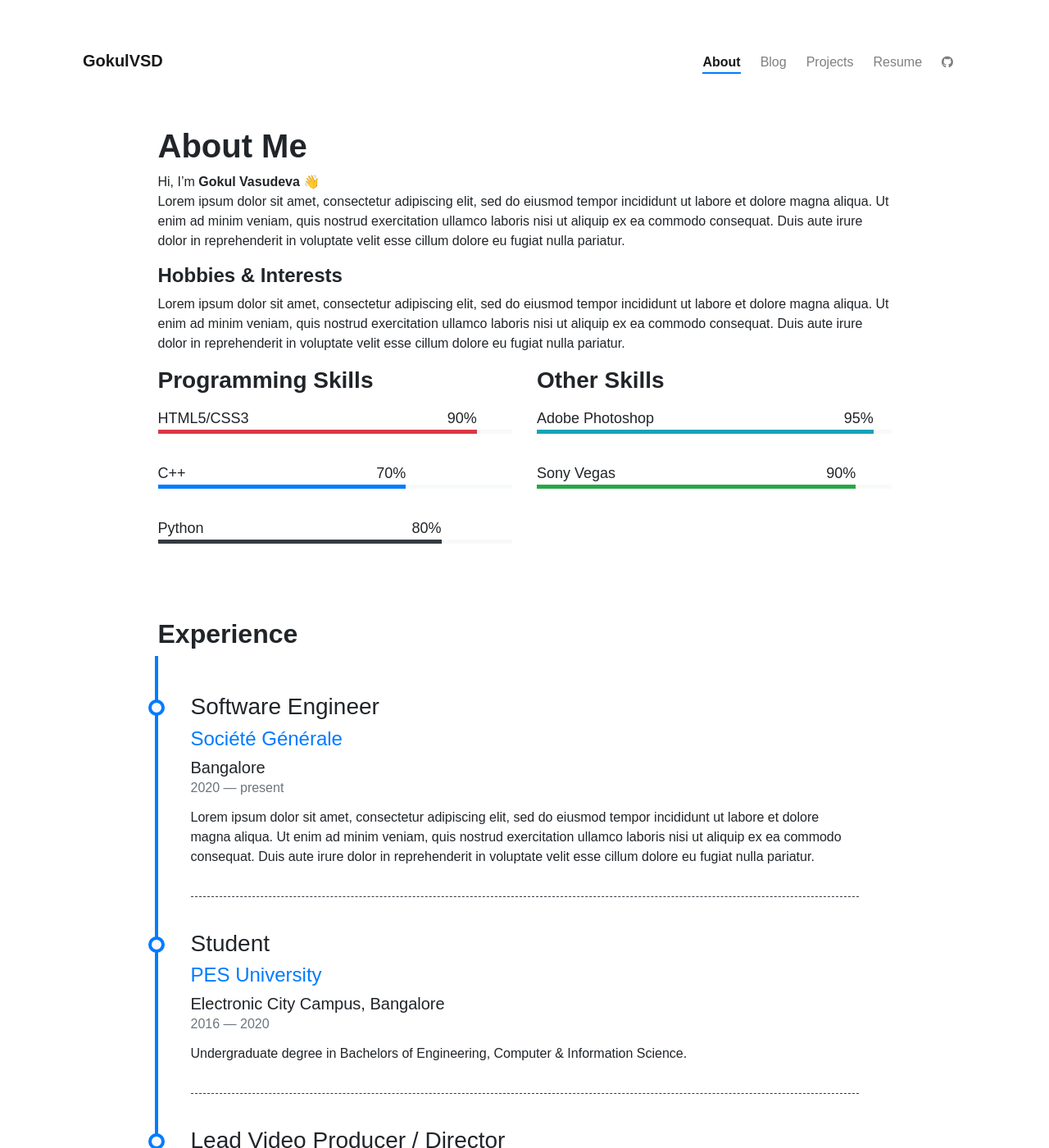
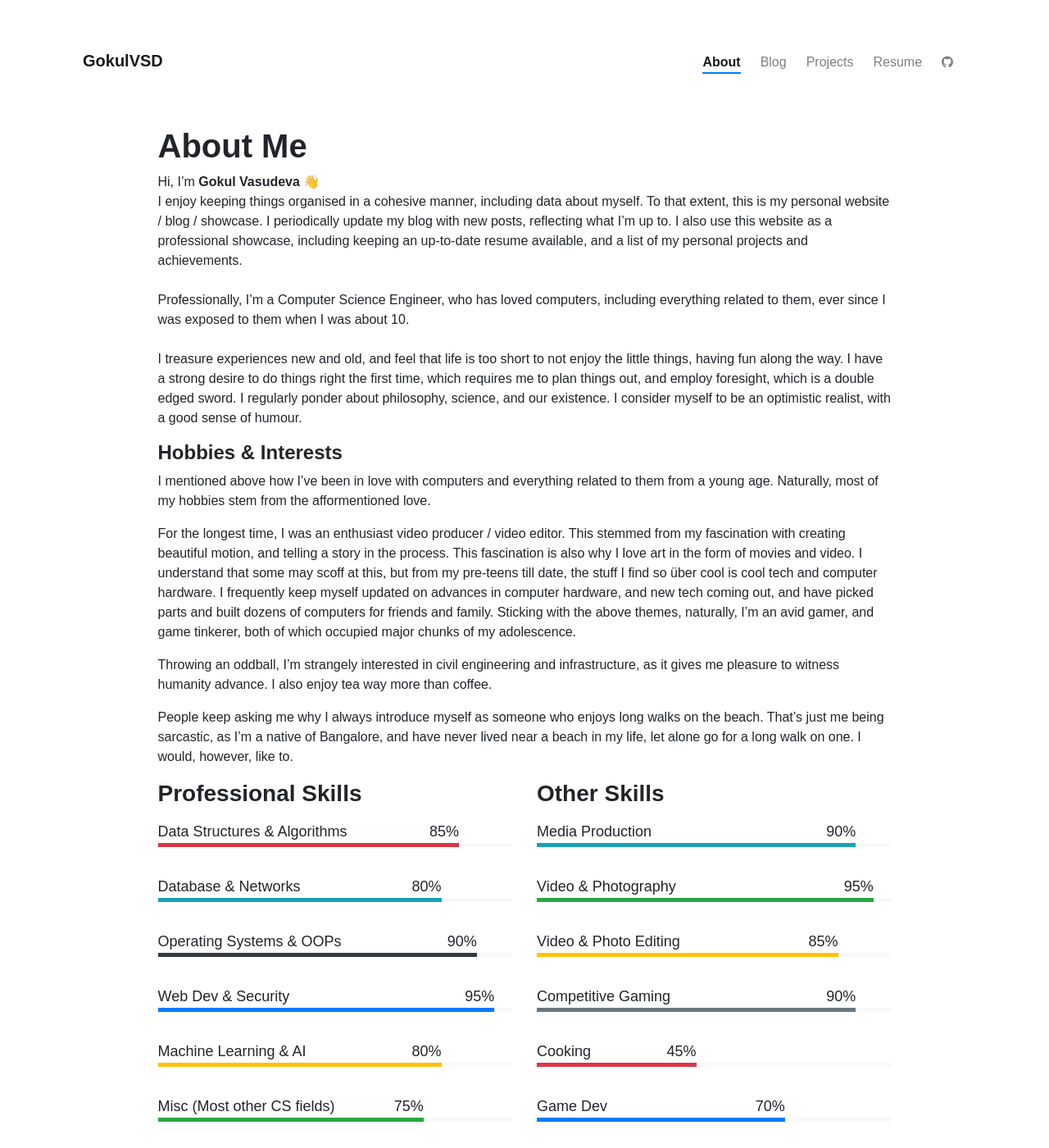
Before and after one commit to GokulVSD/gokulvsd.github.io, a Jekyll site: the page built from pages/about.md, in a window 1280 px wide and 1400 px high. Shown: the whole window at 82% size. Built offline with Jekyll 4.4.1, drawn with Linux system fonts in a browser that asks for light colours; nearby versions of some CDN libraries; emoji names are drawn with the system emoji font; some web fonts are replaced; library files that are not in the unit come from our copies; some of the changed text lies outside the part shown.

Commit message:
Populated the about page

```diff
--- a/_config.yml
+++ b/_config.yml
@@ -1,6 +1,13 @@
 ### Site Settings ###
 title               : GokulVSD
-description         : Hi, I'm **Gokul Vasudeva** :wave:<br> Lorem ipsum dolor sit amet, consectetur adipiscing elit, sed do eiusmod tempor incididunt ut labore et dolore magna aliqua. Ut enim ad minim veniam, quis nostrud exercitation ullamco laboris nisi ut aliquip ex ea commodo consequat. Duis aute irure dolor in reprehenderit in voluptate velit esse cillum dolore eu fugiat nulla pariatur.
+description         : Hi, I'm **Gokul Vasudeva** :wave:<br>
+                      I enjoy keeping things organised in a cohesive manner, including data about myself.
+                      To that extent, this is my personal website / blog / showcase. I periodically update my blog with new posts, reflecting what I'm up to.
+                      I also use this website as a professional showcase, including keeping an up-to-date resume available, and a list of my personal projects and achievements. <br> <br>
+                      Professionally, I'm a Computer Science Engineer, who has loved computers, including everything related to them, ever since I was exposed to them when I was about 10. <br> <br>
+                      I treasure experiences new and old, and feel that life is too short to not enjoy the little things, having fun along the way. I have a strong desire to do things right the
+                      first time, which requires me to plan things out, and employ foresight, which is a double edged sword. I regularly ponder about philosophy,
+                      science, and our existence. I consider myself to be an optimistic realist, with a good sense of humour.
 baseurl             : ""
 
 
--- a/_data/other-skills.yml
+++ b/_data/other-skills.yml
@@ -1,7 +1,23 @@
-- name: Adobe Photoshop
-  percentage: 95
+- name: Media Production
+  percentage: 90
   color: info
 
-- name: Sony Vegas
+- name: Video & Photography
+  percentage: 95
+  color: success
+
+- name: Video & Photo Editing
+  percentage: 85
+  color: warning
+
+- name: Competitive Gaming
   percentage: 90
-  color: success
+  color: secondary
+
+- name: Cooking
+  percentage: 45
+  color: danger
+
+- name: Game Dev
+  percentage: 70
+  color: primary
--- /dev/null
+++ b/_data/professional-skills.yml
@@ -0,0 +1,23 @@
+- name: Data Structures & Algorithms
+  percentage: 85
+  color: danger
+
+- name: Database & Networks
+  percentage: 80
+  color: info
+
+- name: Operating Systems & OOPs
+  percentage: 90
+  color: dark
+
+- name: Web Dev & Security
+  percentage: 95
+  color: primary
+
+- name: Machine Learning & AI
+  percentage: 80
+  color: warning
+
+- name: Misc (Most other CS fields)
+  percentage: 75
+  color: success
--- a/_data/programming-skills.yml
+++ /dev/null
@@ -1,11 +0,0 @@
-- name: HTML5/CSS3
-  percentage: 90
-  color: danger
-
-- name: C++
-  percentage: 70
-  color:
-
-- name: Python
-  percentage: 80
-  color: dark
--- a/_data/resume.yml
+++ b/_data/resume.yml
@@ -54,7 +54,7 @@ data:
         - [**MonoDAC**](https://github.com/GokulVSD/MonoDAC): Monocular Depth Estimation via a Fully Convolutional Deep Neural Network, utilising Atrous Convolutions, with 3D Point Cloud Visualisation.
         - [**Wuasta**](https://github.com/GokulVSD/Wuasta): A predictive Alarm Assistant which pragmatically wakes you up at just the right time, taking into account real-time traffic conditions.
         - [**Open Source**](https://github.com/GokulVSD): Will fill later.
-        - [**Technical Blog**](https://gokulvsd.github.io): Will fill later.
+        - [**Technical Blog**](https://gokulvsd.github.io): Authored several technical & philosophical posts on programming, designs, concepts, and challenging problems I’ve faced.
 
 
 
--- a/_data/timeline.yml
+++ b/_data/timeline.yml
@@ -4,11 +4,7 @@
   location: Bangalore
   from: 2020
   to: present
-  description: Lorem ipsum dolor sit amet, consectetur adipiscing elit,
-               sed do eiusmod tempor incididunt ut labore et dolore magna aliqua.
-               Ut enim ad minim veniam, quis nostrud exercitation ullamco laboris
-               nisi ut aliquip ex ea commodo consequat. Duis aute irure dolor in
-               reprehenderit in voluptate velit esse cillum dolore eu fugiat nulla pariatur.
+  description: Upcoming, will be populating this after I've worked for a few months.
 
 - title: Student
   organisation: PES University
--- a/_includes/resume.html
+++ b/_includes/resume.html
@@ -51,7 +51,7 @@
 
         .cv {
             /* Global font size adjustment for the entire resume, everything else is relative to this */
-            font-size: 1em;
+            font-size: 0.8em;
             padding-left: 15mm;
             padding-right: 15mm;
             margin-bottom: 15mm;
--- a/pages/about.md
+++ b/pages/about.md
@@ -11,14 +11,20 @@ weight: 1
 
 #### **Hobbies & Interests**
 
-Lorem ipsum dolor sit amet, consectetur adipiscing elit,
-sed do eiusmod tempor incididunt ut labore et dolore magna aliqua.
-Ut enim ad minim veniam, quis nostrud exercitation ullamco laboris
-nisi ut aliquip ex ea commodo consequat. Duis aute irure dolor in
-reprehenderit in voluptate velit esse cillum dolore eu fugiat nulla pariatur.
+I mentioned above how I've been in love with computers and everything related to them from a young age. Naturally, most of my hobbies stem from the afformentioned love.
+
+For the longest time, I was an enthusiast video producer / video editor. This stemmed from my fascination with creating beautiful motion, and telling a story in the process.
+This fascination is also why I love art in the form of movies and video. I understand that some may scoff at this, but from my pre-teens till date, the stuff I find so über cool
+is cool tech and computer hardware. I frequently keep myself updated on advances in computer hardware, and new tech coming out, and have picked parts and built dozens of computers
+for friends and family. Sticking with the above themes, naturally, I'm an avid gamer, and game tinkerer, both of which occupied major chunks of my adolescence.
+
+Throwing an oddball, I'm strangely interested in civil engineering and infrastructure, as it gives me pleasure to witness humanity advance. I also enjoy tea way more than coffee.
+
+People keep asking me why I always introduce myself as someone who enjoys long walks on the beach. That's just me being sarcastic, as I'm a native of Bangalore, and have never lived
+near a beach in my life, let alone go for a long walk on one. I would, however, like to.
 
 <div class="row">
-{% include about/skills.html title="Programming Skills" source=site.data.programming-skills %}
+{% include about/skills.html title="Professional Skills" source=site.data.professional-skills %}
 {% include about/skills.html title="Other Skills" source=site.data.other-skills %}
 </div>
 
```
